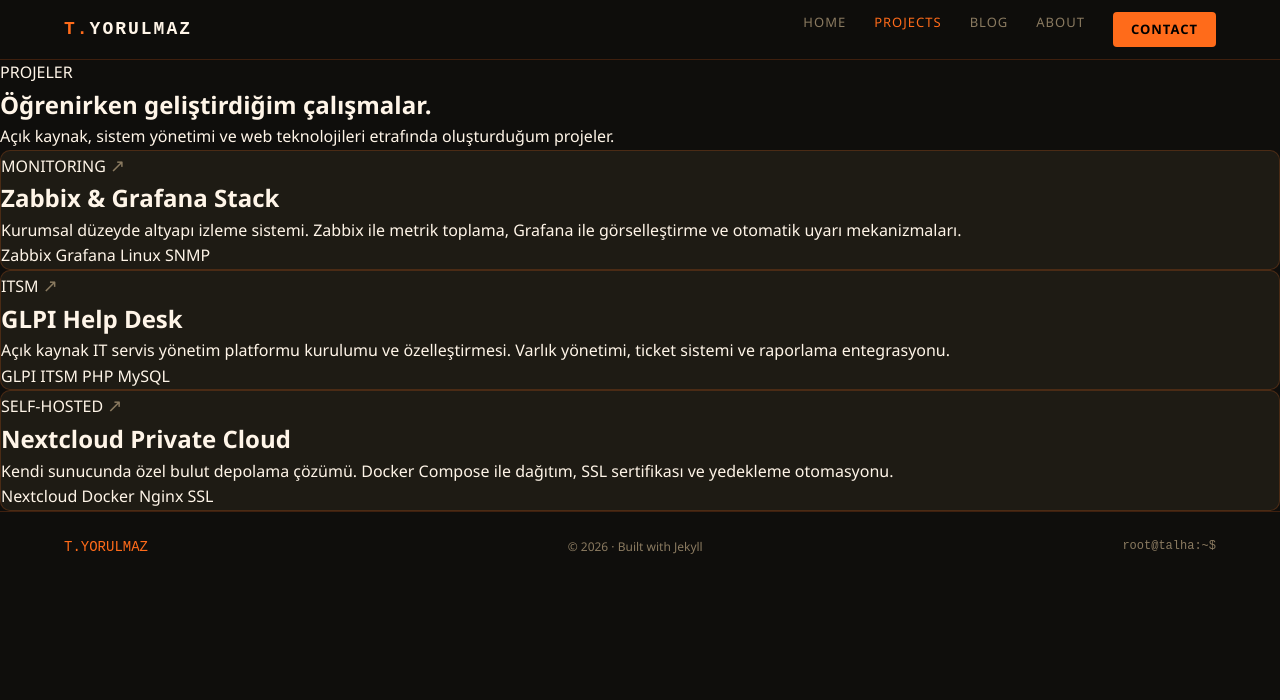
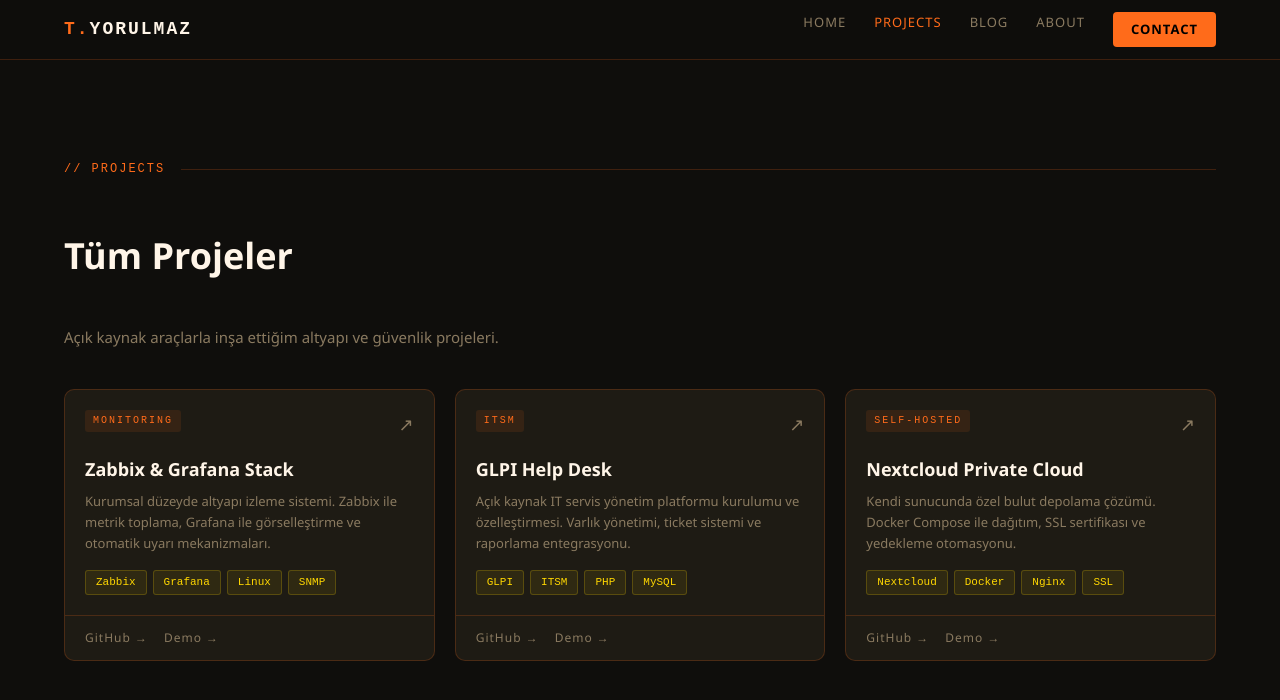
Before and after one commit to talhayrlmz/talhayorulmaz.github.io, a Jekyll site: the page built from projects.html, in a window 1280 px wide and 900 px high. Shown: the top 700 px of the window. Built offline with Jekyll 4.4.1, drawn with Linux system fonts in a browser that asks for light colours.

Commit message:
Update projects.html

```diff
--- a/projects.html
+++ b/projects.html
@@ -1,45 +1,18 @@
 ---
 layout: default
-title: "Projeler"
-description: "Talha Yorulmaz tarafından geliştirilen Linux, açık kaynak ve sistem yönetimi projeleri."
+title: Projects
 ---
 
-<section class="page-hero">
-  <div class="container narrow">
-    <p class="eyebrow">PROJELER</p>
-    <h1>Öğrenirken geliştirdiğim çalışmalar.</h1>
-    <p>
-      Açık kaynak, sistem yönetimi ve web teknolojileri etrafında oluşturduğum projeler.
+<div class="section-wrap" style="min-height:100vh;padding-top:100px">
+  <div class="section-inner">
+    <div class="section-header">
+      <span class="section-tag">// PROJECTS</span>
+      <div class="section-line"></div>
+    </div>
+    <h2 class="section-title">Tüm Projeler</h2>
+    <p style="color:var(--muted);margin-bottom:40px;font-size:15px">
+      Açık kaynak araçlarla inşa ettiğim altyapı ve güvenlik projeleri.
     </p>
+    {% include projects.html %}
   </div>
-</section>
-
-<section class="section">
-  <div class="container">
-    <div class="project-grid project-grid-full">
-      {% for project in site.data.projects %}
-        <article class="project-card">
-          <div class="project-card-top">
-            <span class="project-category">{{ project.category }}</span>
-            <a
-              class="project-arrow"
-              href="{{ project.url }}"
-              target="_blank"
-              rel="noopener noreferrer"
-              aria-label="{{ project.title }} projesini aç"
-            >↗</a>
-          </div>
-
-          <h2>{{ project.title }}</h2>
-          <p>{{ project.description }}</p>
-
-          <div class="tag-list">
-            {% for tag in project.tags %}
-              <span>{{ tag }}</span>
-            {% endfor %}
-          </div>
-        </article>
-      {% endfor %}
-    </div>
-  </div>
-</section>
+</div>
```
